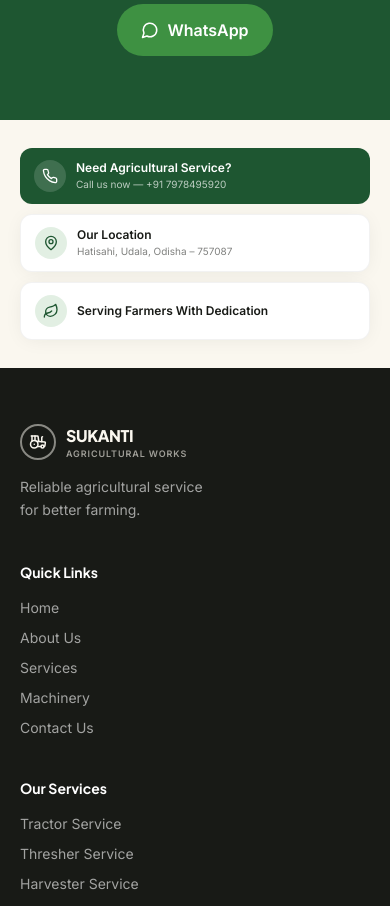
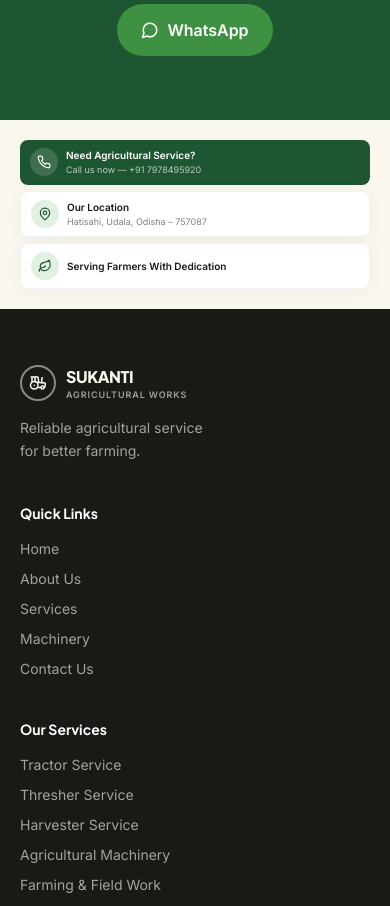
Before and after one commit to amandv123/sukanti-agricultural-works, a React (Vite) app: page / in a window 390 px wide. Shown: the part 4660-5566 px from the top of the page. Built offline with nearby package versions, Linux system fonts and the light colour scheme; the HTML template or start-up script is replaced by a standard one.

Commit message:
Tighten mobile contact strip

```diff
--- a/src/components/ContactInfoStrip.tsx
+++ b/src/components/ContactInfoStrip.tsx
@@ -4,42 +4,42 @@ import { business, getCallHref, hasRealPhone } from '../data/business'
 // Compact info strip shown just above the footer, matching the reference.
 export default function ContactInfoStrip() {
   return (
-    <section className="py-7 sm:py-12">
+    <section className="py-5 sm:py-12">
       <div className="mx-auto max-w-7xl px-5 sm:px-8">
-        <div className="grid sm:grid-cols-2 lg:grid-cols-3 gap-2.5 sm:gap-4">
+        <div className="grid gap-1.5 sm:grid-cols-2 sm:gap-4 lg:grid-cols-3">
           <a
             href={hasRealPhone() ? getCallHref() : undefined}
             aria-disabled={!hasRealPhone()}
-            className="flex items-center gap-2.5 rounded-xl bg-brand-deep text-white px-3.5 py-3 sm:gap-3 sm:rounded-2xl sm:px-5 sm:py-4 hover:bg-brand-deepDark transition-colors"
+            className="flex items-center gap-2 rounded-lg bg-brand-deep px-2.5 py-2 text-white transition-colors hover:bg-brand-deepDark sm:gap-3 sm:rounded-2xl sm:px-5 sm:py-4"
           >
-            <span className="w-8 h-8 rounded-full bg-white/15 flex items-center justify-center shrink-0 sm:w-10 sm:h-10">
-              <Phone size={16} />
+            <span className="flex h-7 w-7 shrink-0 items-center justify-center rounded-full bg-white/15 sm:h-10 sm:w-10">
+              <Phone size={14} />
             </span>
             <span>
-              <span className="block text-xs font-semibold sm:text-sm">Need Agricultural Service?</span>
-              <span className="block text-[10px] leading-4 text-white/70 sm:text-xs">
+              <span className="block text-[10px] font-semibold leading-3.5 sm:text-sm">Need Agricultural Service?</span>
+              <span className="block text-[9px] leading-3.5 text-white/70 sm:text-xs">
                 {hasRealPhone() ? `Call us now — ${business.phone}` : 'Call us now for quick support'}
               </span>
             </span>
           </a>
 
-          <div className="flex items-center gap-2.5 rounded-xl bg-white border border-black/5 shadow-card px-3.5 py-3 sm:gap-3 sm:rounded-2xl sm:px-5 sm:py-4">
-            <span className="w-8 h-8 rounded-full bg-brand-fresh/15 text-brand-deep flex items-center justify-center shrink-0 sm:w-10 sm:h-10">
-              <MapPin size={16} />
+          <div className="flex items-center gap-2 rounded-lg border border-black/5 bg-white px-2.5 py-2 shadow-card sm:gap-3 sm:rounded-2xl sm:px-5 sm:py-4">
+            <span className="flex h-7 w-7 shrink-0 items-center justify-center rounded-full bg-brand-fresh/15 text-brand-deep sm:h-10 sm:w-10">
+              <MapPin size={14} />
             </span>
             <span>
-              <span className="block text-xs font-semibold text-brand-ink sm:text-sm">Our Location</span>
-              <span className="block text-[10px] leading-4 text-brand-ink/55 sm:text-xs">
+              <span className="block text-[10px] font-semibold leading-3.5 text-brand-ink sm:text-sm">Our Location</span>
+              <span className="block text-[9px] leading-3.5 text-brand-ink/55 sm:text-xs">
                 {business.address.line3}, {business.address.line4}
               </span>
             </span>
           </div>
 
-          <div className="flex items-center gap-2.5 rounded-xl bg-white border border-black/5 shadow-card px-3.5 py-3 sm:gap-3 sm:rounded-2xl sm:px-5 sm:py-4">
-            <span className="w-8 h-8 rounded-full bg-brand-fresh/15 text-brand-deep flex items-center justify-center shrink-0 sm:w-10 sm:h-10">
-              <Leaf size={16} />
+          <div className="flex items-center gap-2 rounded-lg border border-black/5 bg-white px-2.5 py-2 shadow-card sm:gap-3 sm:rounded-2xl sm:px-5 sm:py-4">
+            <span className="flex h-7 w-7 shrink-0 items-center justify-center rounded-full bg-brand-fresh/15 text-brand-deep sm:h-10 sm:w-10">
+              <Leaf size={14} />
             </span>
-            <span className="block text-xs font-semibold text-brand-ink sm:text-sm">
+            <span className="block text-[10px] font-semibold leading-3.5 text-brand-ink sm:text-sm">
               Serving Farmers With Dedication
             </span>
           </div>
```
